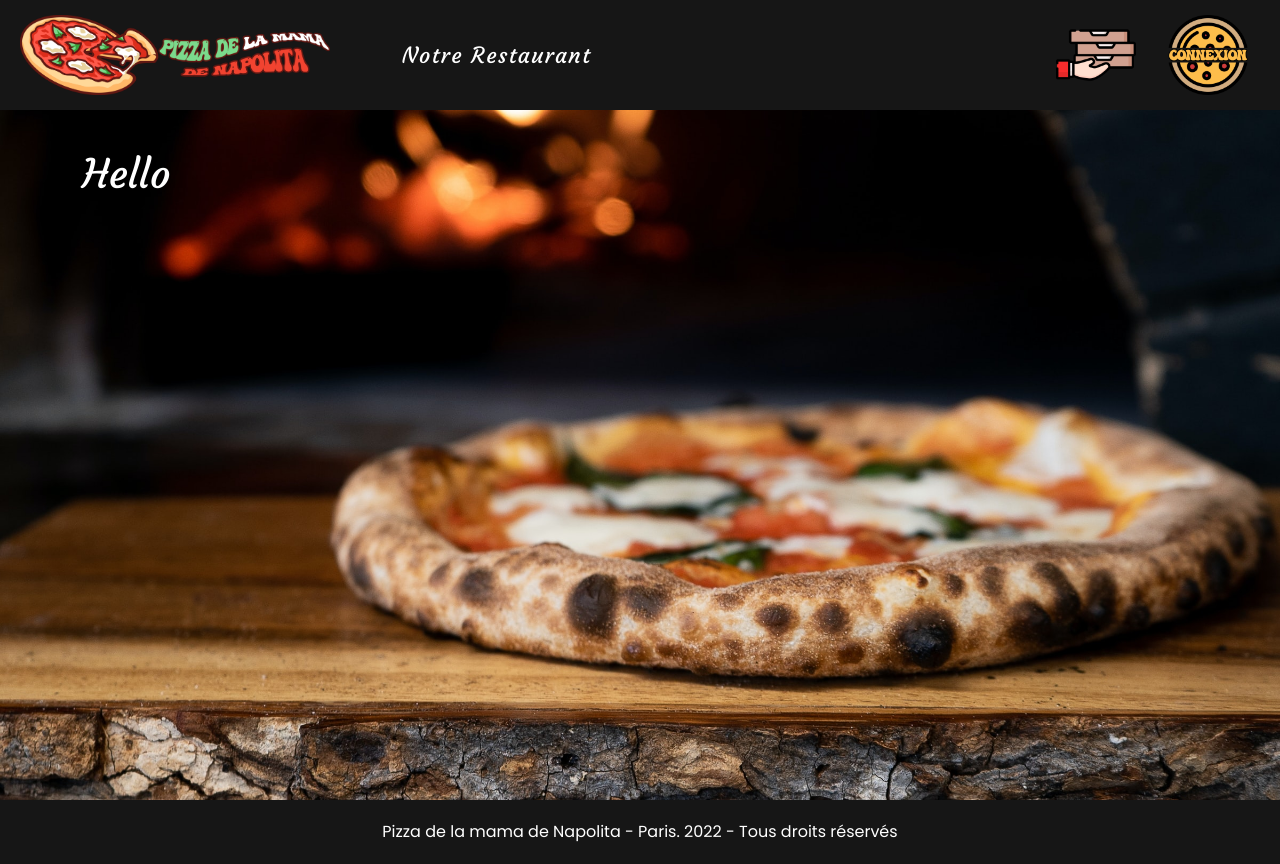
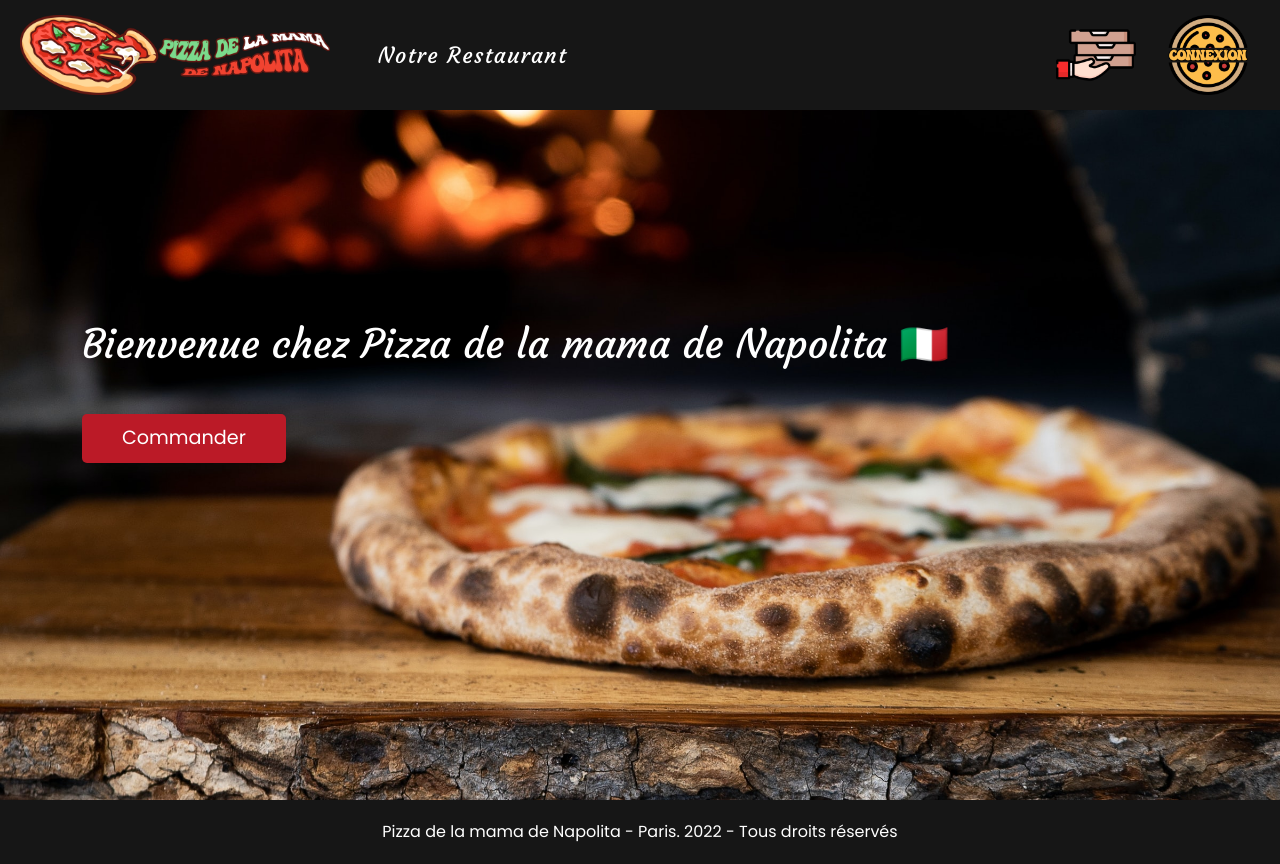
Before and after one commit to bastien-cordier/resto-ipssi, a React (Create React App) app in the folder front/: page / in a window 1280 px wide. Built offline with nearby package versions, Linux system fonts and the light colour scheme.

Commit message:
Style homepage

```diff
--- a/front/src/components/Header/Header.scss
+++ b/front/src/components/Header/Header.scss
@@ -3,23 +3,27 @@
   height: 110px;
   transition: 0.4s;
 
-  .logo-navbar,
-  .logo-commander {
+  .logo-navbar {
     margin-inline-start: 1em;
-    img {
-      transition: 0.4s;
-    }
-    img:hover {
+    transition: 0.4s;
+
+    &:hover {
       transform: scale(1.05);
     }
   }
 
-  .logo-commander, .logo-connexion{
+  .logo-connexion,
+  .logo-commander {
     margin-right: 2em;
+    transition: 0.4s;
+
+    &:hover {
+      transform: scale(1.05);
+    }
   }
 
   .me-auto.navbar-nav {
-    margin-left: 3em;
+    margin-left: 1.5em;
   }
 
   a.nav-link {
--- a/front/src/pages/Home.js
+++ b/front/src/pages/Home.js
@@ -13,7 +13,10 @@ const Home = () => {
       <div className="homepage">
         <div className="homepage-content">
           <Container>
-            <h1>Hello</h1>
+            <h1>Bienvenue chez Pizza de la mama de Napolita 🇮🇹</h1>
+            <a href="/commander">
+              <button className="btn-commande">Commander</button>
+            </a>
           </Container>
         </div>
       </div>
--- a/front/src/pages/Home.scss
+++ b/front/src/pages/Home.scss
@@ -3,11 +3,26 @@
   margin-top: -110px;
 
   .homepage-content {
-    padding-top: 150px;
+    padding-top: 20em;
     color: #fff;
 
     h1 {
       font-family: "Courgette", cursive;
     }
+
+    button {
+      margin-top: 2em;
+      padding: 10px 40px;
+      background-color: #bb1a27;
+      color: #fff;
+      font-size: 1.2em;
+      border: none;
+      border-radius: 5px;
+      transition: 0.4s;
+
+      &:hover {
+        transform: scale(1.05);
+      }
+    }
   }
 }
```
